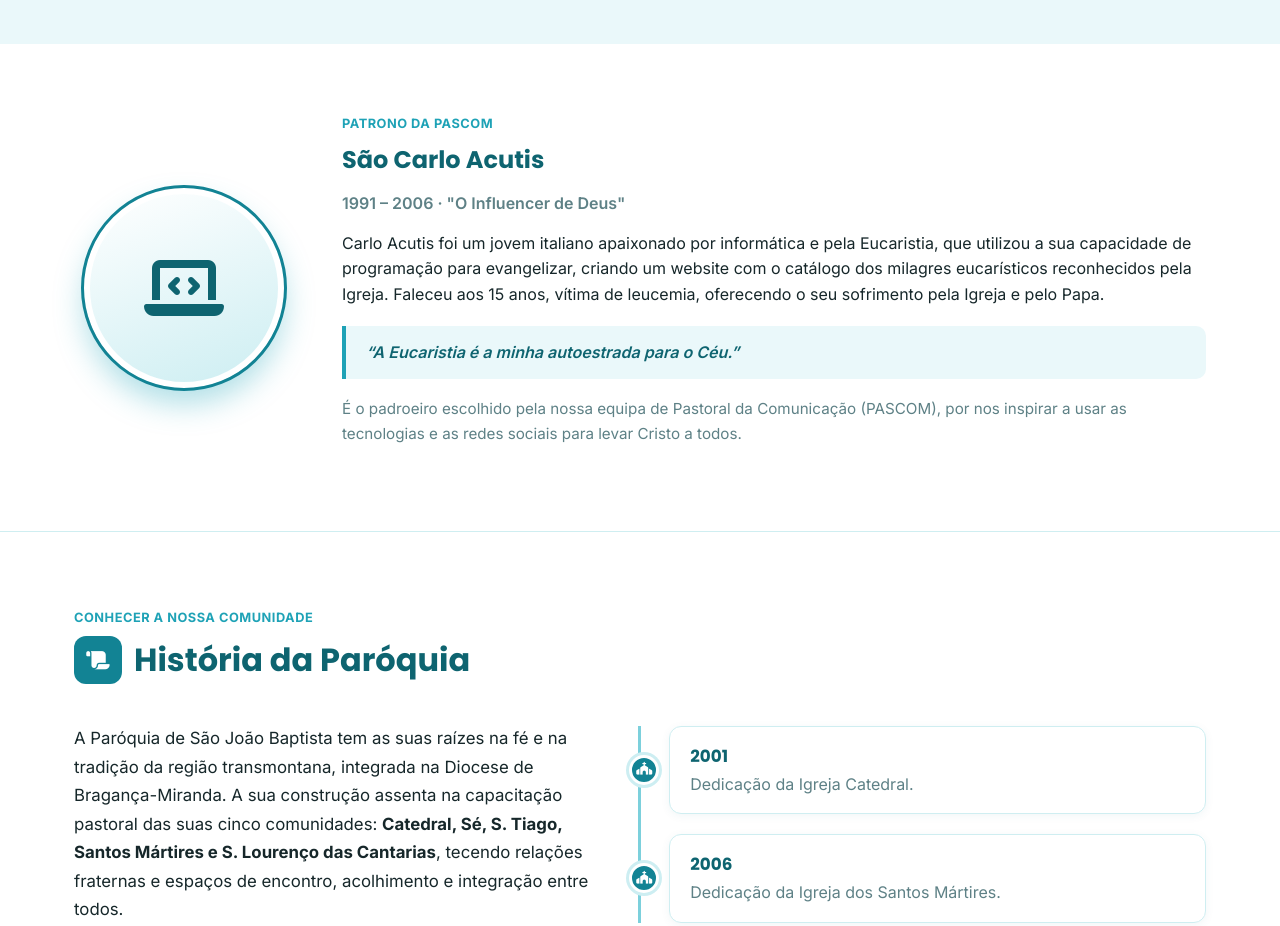
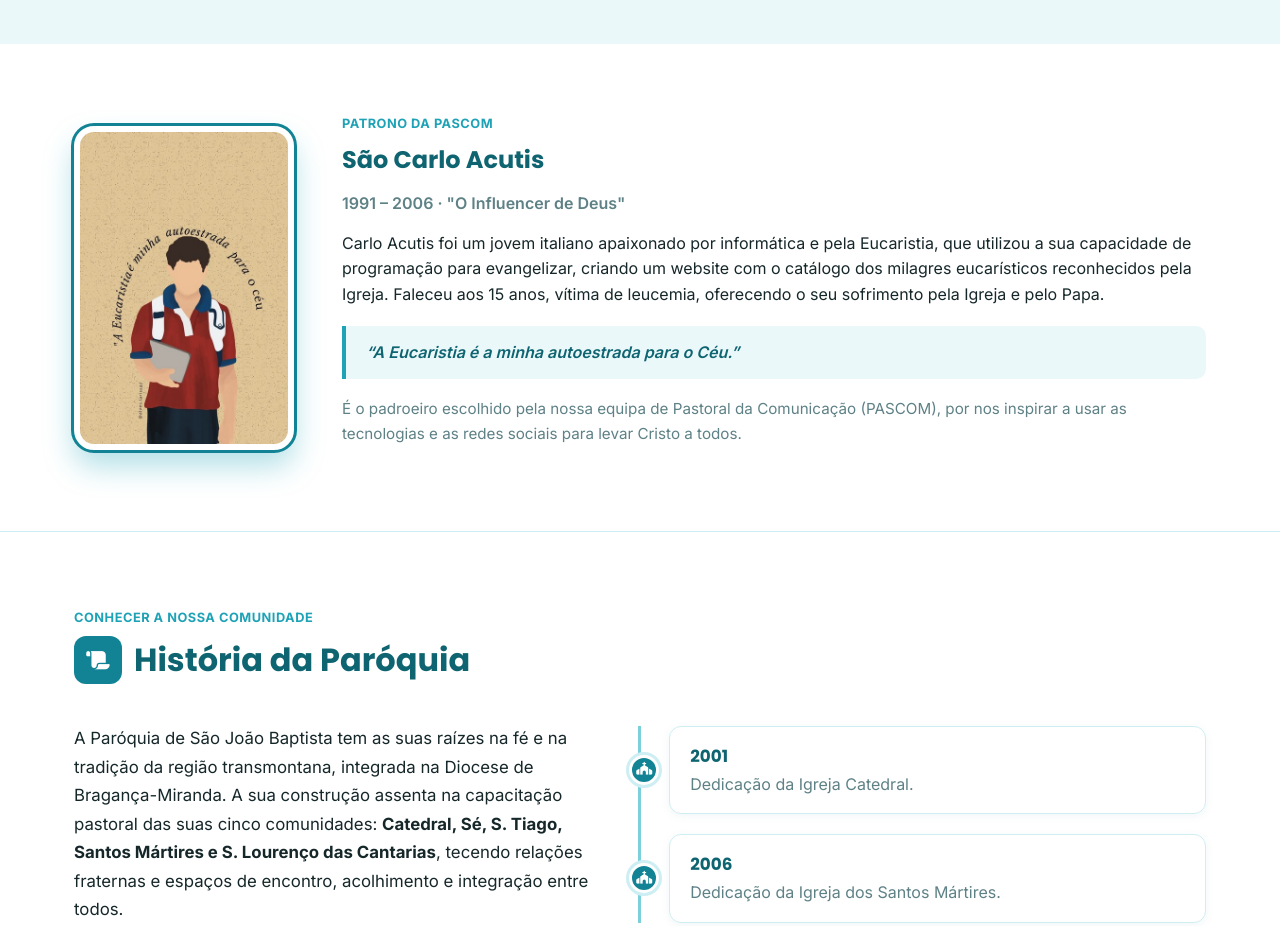
Before and after one commit to nathaliaraquelx/PASCOM, a plain HTML site: page index.html in a window 1280 px wide. Shown: the part 2980-3906 px from the top of the page. Drawn offline with Linux system fonts and the light colour scheme.

Commit message:
Adicionar ilustração de São Carlo Acutis na secção do Patrono
Substitui o círculo decorativo (apenas com um ícone) por uma
ilustração do padroeiro, por Alves Larissa (@alves.larissaz).

Co-Authored-By: Claude Sonnet 5 <noreply@anthropic.com>
Claude-Session: https://claude.ai/code/session_01TWkPmwcLiFmFosmcjb1kXU

```diff
--- a/css/style.css
+++ b/css/style.css
@@ -357,16 +357,11 @@ ul { list-style: none; margin: 0; padding: 0; }
   align-items: center;
 }
 .patrono-frame {
-  width: 200px;
-  height: 200px;
-  border-radius: 50%;
+  display: block;
+  width: 100%;
+  max-width: 220px;
   margin: 0 auto;
-  background: linear-gradient(160deg, var(--white), var(--gold-200));
-  display: flex;
-  align-items: center;
-  justify-content: center;
-  font-size: 4rem;
-  color: var(--gold-900);
+  border-radius: 20px;
   box-shadow: 0 16px 30px rgba(30,162,182,0.35);
   border: 6px solid var(--white);
   outline: 3px solid var(--gold-800);
--- a/index.html
+++ b/index.html
@@ -180,10 +180,8 @@
 <!-- ================= PATRONO: SÃO CARLO ACUTIS ================= -->
 <section class="patrono">
   <div class="container patrono-inner">
-    <div class="patrono-media" aria-hidden="true">
-      <div class="patrono-frame">
-        <i class="fa-solid fa-laptop-code"></i>
-      </div>
+    <div class="patrono-media">
+      <img src="assets/img/patrono-carlo-acutis.jpg" alt="Ilustração de São Carlo Acutis" class="patrono-frame">
     </div>
     <div class="patrono-text">
       <p class="section-kicker">Patrono da PASCOM</p>
```
Also changed, not shown: assets/img/patrono-carlo-acutis.jpg (added).
